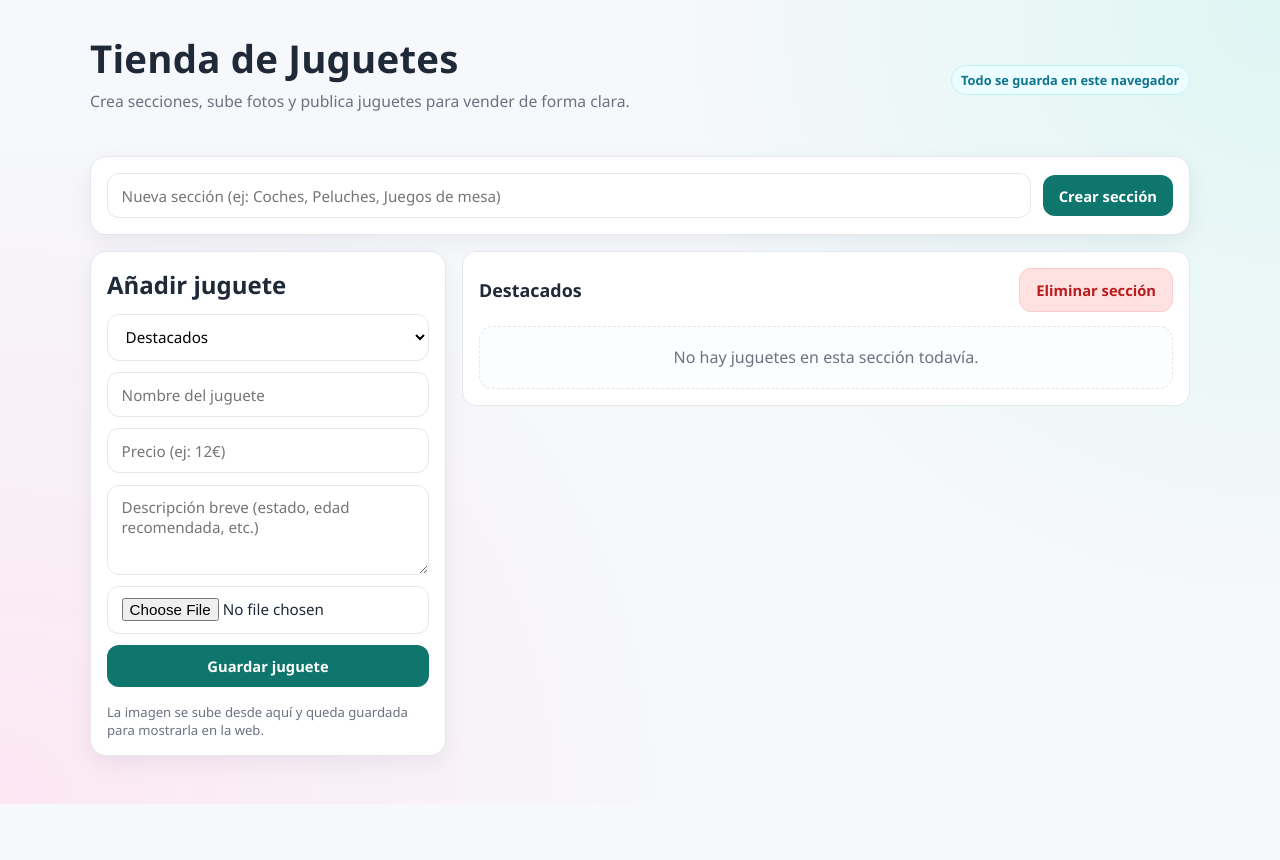
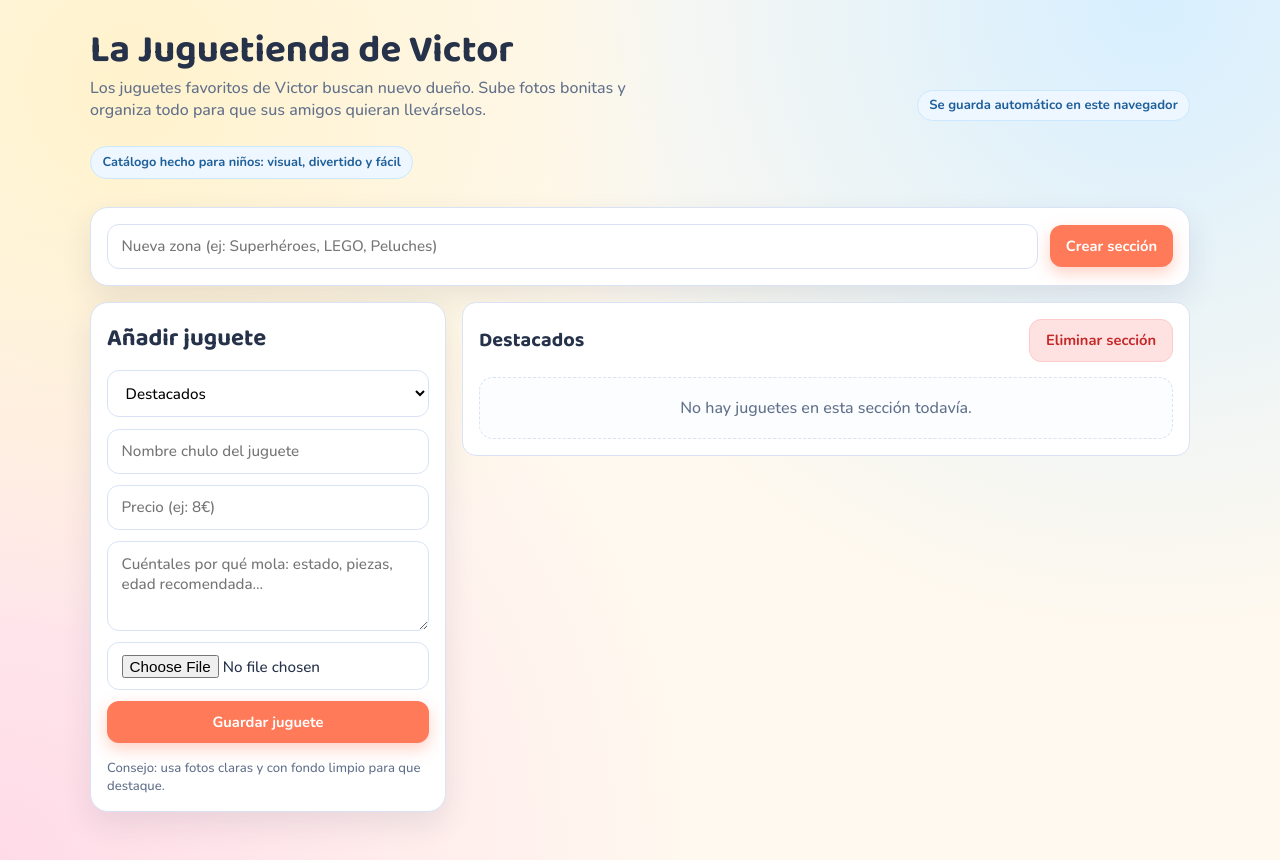
Before and after one commit to luisfer1984/web_victor, a website: page index.html in a window 1280 px wide. Before the commit the page ends 804 px from the top, so only its background shows below. Drawn offline with nearby package versions, Linux system fonts and the light colour scheme.

Commit message:
Make toy store UI kid-focused and more engaging

```diff
--- a/index.html
+++ b/index.html
@@ -3,20 +3,23 @@
   <head>
     <meta charset="UTF-8" />
     <meta name="viewport" content="width=device-width, initial-scale=1.0" />
-    <title>Juguetes en Venta</title>
+    <title>La Juguetienda de Victor</title>
     <style>
+      @import url("https://fonts.googleapis.com/css2?family=Baloo+2:wght@500;700;800&family=Nunito:wght@500;700&display=swap");
+
       :root {
-        --bg: #f6f8fb;
+        --bg: #fff9ef;
         --surface: #ffffff;
-        --surface-soft: #f2f4f8;
-        --text: #1f2937;
-        --muted: #6b7280;
-        --border: #e5e7eb;
-        --primary: #0f766e;
-        --primary-strong: #115e59;
-        --danger: #b91c1c;
-        --radius: 16px;
-        --shadow: 0 8px 24px rgba(15, 23, 42, 0.06);
+        --surface-soft: #f4f8ff;
+        --text: #25324a;
+        --muted: #61708a;
+        --border: #d9e3f5;
+        --primary: #ff7a59;
+        --primary-strong: #ef5f3b;
+        --accent: #35a7ff;
+        --danger: #c62828;
+        --radius: 18px;
+        --shadow: 0 12px 30px rgba(37, 50, 74, 0.1);
       }
 
       * {
@@ -25,11 +28,12 @@
 
       body {
         margin: 0;
-        font-family: "Avenir Next", "Segoe UI", sans-serif;
+        font-family: "Nunito", "Trebuchet MS", sans-serif;
         color: var(--text);
         background:
-          radial-gradient(circle at 100% 0%, #dff6f3 0%, transparent 40%),
-          radial-gradient(circle at 0% 100%, #fce7f3 0%, transparent 45%),
+          radial-gradient(circle at 10% 10%, #fff2cc 0%, transparent 40%),
+          radial-gradient(circle at 90% 0%, #d7efff 0%, transparent 44%),
+          radial-gradient(circle at 0% 100%, #ffdbe8 0%, transparent 45%),
           var(--bg);
         min-height: 100vh;
       }
@@ -51,14 +55,16 @@
 
       h1 {
         margin: 0;
+        font-family: "Baloo 2", "Trebuchet MS", sans-serif;
         font-size: clamp(1.8rem, 3vw, 2.5rem);
-        letter-spacing: 0.2px;
+        line-height: 1;
       }
 
       .subtitle {
         margin-top: 0.4rem;
         color: var(--muted);
-        font-size: 0.98rem;
+        font-size: 1rem;
+        max-width: 62ch;
       }
 
       .card {
@@ -66,6 +72,18 @@
         border: 1px solid var(--border);
         border-radius: var(--radius);
         box-shadow: var(--shadow);
+      }
+
+      .hero-pill {
+        display: inline-block;
+        margin-top: 0.6rem;
+        padding: 0.38rem 0.72rem;
+        border-radius: 999px;
+        background: #eef7ff;
+        border: 1px solid #cbe8ff;
+        color: #1f5f9a;
+        font-weight: 700;
+        font-size: 0.8rem;
       }
 
       .panel {
@@ -104,7 +122,7 @@
         font-weight: 600;
         font-family: inherit;
         cursor: pointer;
-        transition: transform 120ms ease, background 120ms ease, opacity 120ms ease;
+        transition: transform 120ms ease, background 120ms ease, opacity 120ms ease, box-shadow 120ms ease;
       }
 
       .btn:active {
@@ -114,10 +132,12 @@
       .btn-primary {
         background: var(--primary);
         color: #fff;
+        box-shadow: 0 6px 16px rgba(255, 122, 89, 0.35);
       }
 
       .btn-primary:hover {
         background: var(--primary-strong);
+        box-shadow: 0 8px 18px rgba(239, 95, 59, 0.4);
       }
 
       .btn-soft {
@@ -199,7 +219,8 @@
 
       .section-title {
         margin: 0;
-        font-size: 1.12rem;
+        font-family: "Baloo 2", "Trebuchet MS", sans-serif;
+        font-size: 1.25rem;
       }
 
       .items-grid {
@@ -210,9 +231,29 @@
 
       .toy-card {
         border: 1px solid var(--border);
-        border-radius: 14px;
+        border-radius: 16px;
         overflow: hidden;
         background: #fff;
+        position: relative;
+        transition: transform 140ms ease, box-shadow 140ms ease;
+      }
+
+      .toy-card:hover {
+        transform: translateY(-2px);
+        box-shadow: 0 12px 24px rgba(53, 167, 255, 0.2);
+      }
+
+      .toy-tag {
+        position: absolute;
+        top: 0.5rem;
+        left: 0.5rem;
+        padding: 0.24rem 0.52rem;
+        border-radius: 999px;
+        background: rgba(255, 255, 255, 0.92);
+        border: 1px solid #ffc9ba;
+        color: #cb4a2f;
+        font-size: 0.74rem;
+        font-weight: 800;
       }
 
       .toy-image {
@@ -229,13 +270,15 @@
 
       .toy-name {
         margin: 0;
-        font-size: 1rem;
+        font-size: 1.06rem;
+        font-family: "Baloo 2", "Trebuchet MS", sans-serif;
       }
 
       .toy-price {
         margin: 0.35rem 0;
-        color: var(--primary);
+        color: var(--accent);
         font-weight: 700;
+        font-size: 1.04rem;
       }
 
       .toy-note {
@@ -255,19 +298,23 @@
 
       .badge {
         display: inline-block;
-        padding: 0.32rem 0.6rem;
+        padding: 0.34rem 0.7rem;
         border-radius: 999px;
-        background: #ecfeff;
-        border: 1px solid #c2f4f7;
-        color: #0e7490;
-        font-size: 0.8rem;
-        font-weight: 600;
+        background: #eef7ff;
+        border: 1px solid #cbe8ff;
+        color: #1f5f9a;
+        font-size: 0.82rem;
+        font-weight: 700;
       }
 
       @media (max-width: 940px) {
         .span-4,
         .span-8 {
           grid-column: span 12;
+        }
+
+        .toolbar {
+          grid-template-columns: 1fr;
         }
       }
     </style>
@@ -276,31 +323,32 @@
     <main class="container">
       <header class="hero">
         <div>
-          <h1>Tienda de Juguetes</h1>
-          <p class="subtitle">Crea secciones, sube fotos y publica juguetes para vender de forma clara.</p>
+          <h1>La Juguetienda de Victor</h1>
+          <p class="subtitle">Los juguetes favoritos de Victor buscan nuevo dueño. Sube fotos bonitas y organiza todo para que sus amigos quieran llevárselos.</p>
+          <span class="hero-pill">Catálogo hecho para niños: visual, divertido y fácil</span>
         </div>
-        <span class="badge">Todo se guarda en este navegador</span>
+        <span class="badge">Se guarda automático en este navegador</span>
       </header>
 
       <section class="card panel">
         <div class="toolbar">
-          <input id="newSectionName" class="input" placeholder="Nueva sección (ej: Coches, Peluches, Juegos de mesa)" />
+          <input id="newSectionName" class="input" placeholder="Nueva zona (ej: Superhéroes, LEGO, Peluches)" />
           <button id="addSectionBtn" class="btn btn-primary">Crear sección</button>
         </div>
       </section>
 
       <section class="grid">
         <article class="card panel span-4">
-          <h2 style="margin: 0 0 0.8rem">Añadir juguete</h2>
+          <h2 style="margin: 0 0 0.8rem; font-family: 'Baloo 2', 'Trebuchet MS', sans-serif">Añadir juguete</h2>
           <div class="form-grid">
             <select id="sectionSelect" class="select"></select>
-            <input id="toyName" class="input" placeholder="Nombre del juguete" />
-            <input id="toyPrice" class="input" placeholder="Precio (ej: 12€)" />
-            <textarea id="toyDescription" class="textarea" placeholder="Descripción breve (estado, edad recomendada, etc.)"></textarea>
+            <input id="toyName" class="input" placeholder="Nombre chulo del juguete" />
+            <input id="toyPrice" class="input" placeholder="Precio (ej: 8€)" />
+            <textarea id="toyDescription" class="textarea" placeholder="Cuéntales por qué mola: estado, piezas, edad recomendada..."></textarea>
             <input id="toyImage" type="file" class="input" accept="image/*" />
             <img id="toyPreview" class="image-preview" alt="Vista previa" />
             <button id="addToyBtn" class="btn btn-primary">Guardar juguete</button>
-            <p class="hint">La imagen se sube desde aquí y queda guardada para mostrarla en la web.</p>
+            <p class="hint">Consejo: usa fotos claras y con fondo limpio para que destaque.</p>
           </div>
         </article>
 
@@ -413,6 +461,10 @@
               const card = document.createElement("article");
               card.className = "toy-card";
 
+              const toyTag = document.createElement("span");
+              toyTag.className = "toy-tag";
+              toyTag.textContent = "Top de Victor";
+
               const img = document.createElement("img");
               img.className = "toy-image";
               img.src = item.image || "";
@@ -444,7 +496,7 @@
               };
 
               body.append(name, price, note, removeToy);
-              card.append(img, body);
+              card.append(toyTag, img, body);
               grid.appendChild(card);
             });
 
```
